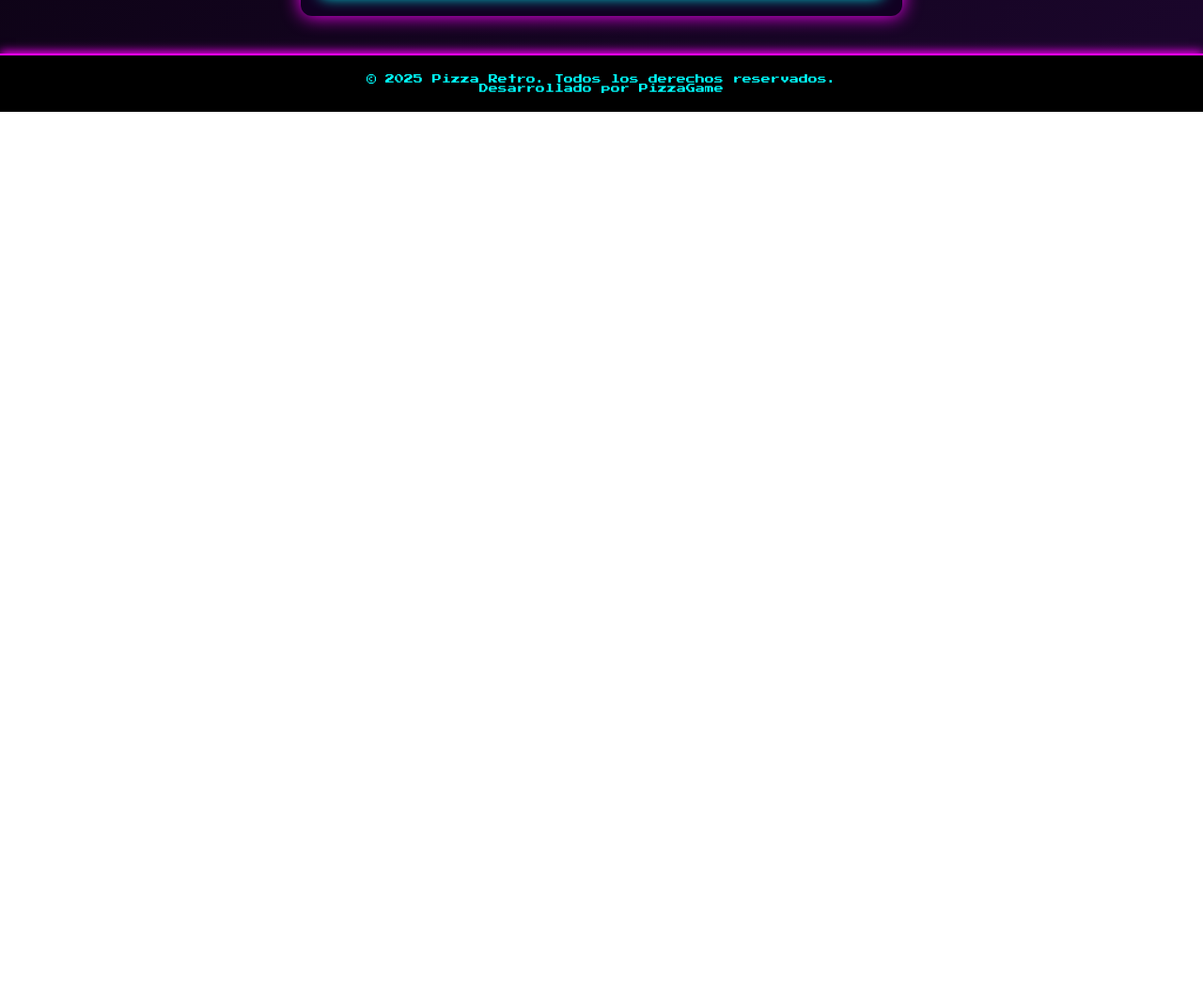
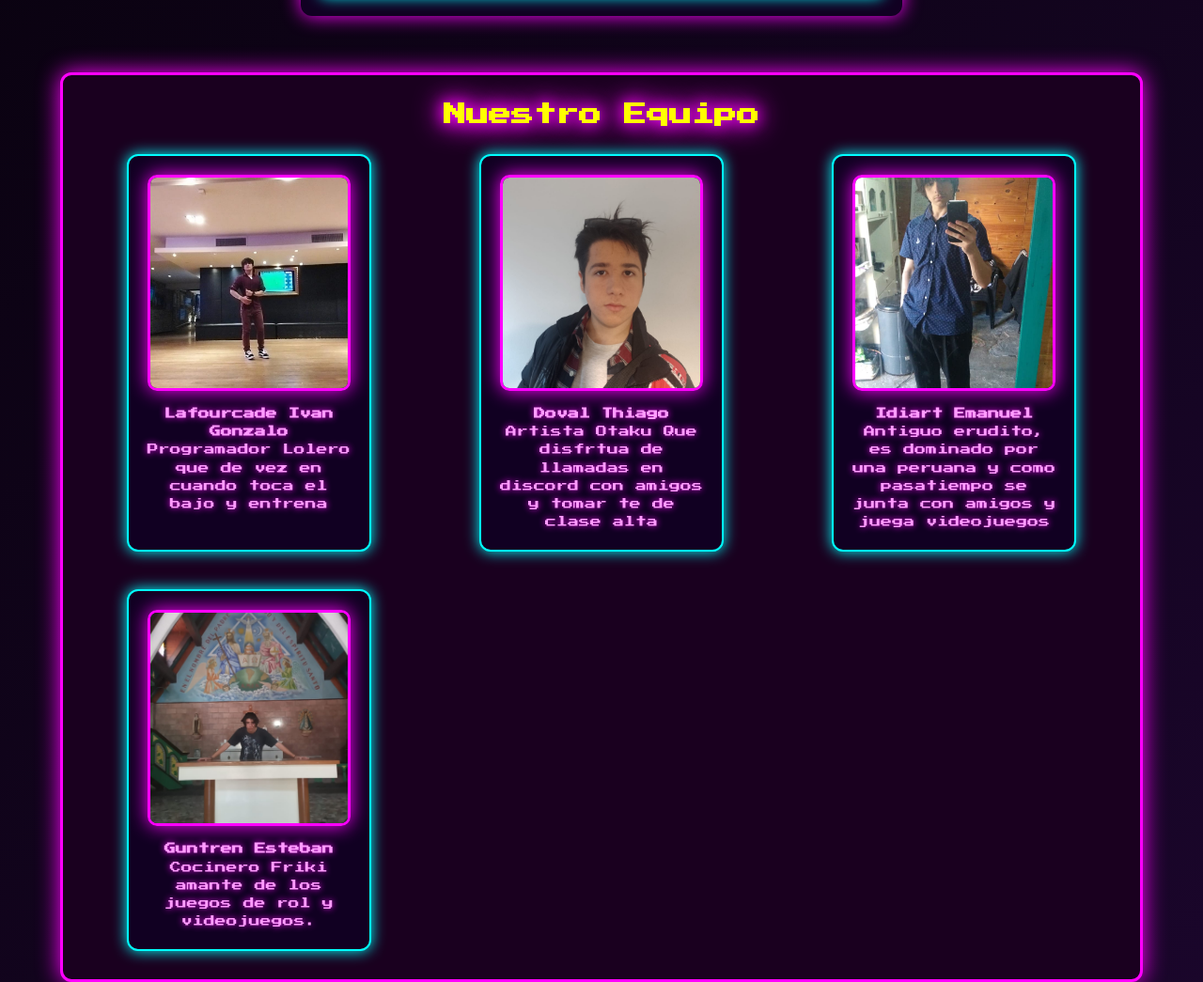
Before and after one commit to PizzaGames777/PaginaPizzas, a plain HTML site: page public/contactos.html in a window 1280 px wide. Shown: the part 1583-2628 px from the top of the page at 94% size. Before the commit the page ends 1702 px from the top, so only its background shows below. Drawn offline with Linux system fonts and the light colour scheme; files whose address does not match are found by name.

Commit message:
Add files via upload
Actualizado agregando un sobre nosotros

```diff
--- a/public/contactos.html
+++ b/public/contactos.html
@@ -58,7 +58,49 @@
     </section>
 
 
+    <section class="nosotros">
+  <h2 class="nosotros-title">Nuestro Equipo</h2>
 
+  <div class="nosotros-grid">
+
+    <!-- Integrante 1 -->
+    <div class="miembro">
+      <img src="../Imgs/gon.jpg" alt="Gon" class="miembro-img">
+      <p class="miembro-text">
+        <strong>Lafourcade Ivan Gonzalo</strong> <br>
+        Programador Lolero que de vez en cuando toca el bajo y entrena
+      </p>
+    </div>
+
+    <!-- Integrante 2 -->
+    <div class="miembro">
+      <img src="../Imgs/thiago.jpg" alt="Integrante 2" class="miembro-img">
+      <p class="miembro-text">
+        <strong>Doval Thiago</strong> <br>
+        Artista Otaku Que disfrtua de llamadas en discord con amigos y tomar te de clase alta
+      </p>
+    </div>
+
+    <!-- Integrante 3 -->
+    <div class="miembro">
+      <img src="../Imgs/ema.jpg" alt="Integrante 3" class="miembro-img">
+      <p class="miembro-text">
+        <strong>Idiart Emanuel</strong>  <br>
+        Antiguo erudito, es dominado por una peruana y como pasatiempo se junta con amigos y juega videojuegos
+      </p>
+    </div>
+
+    <!-- Integrante 4 -->
+    <div class="miembro">
+      <img src="../Imgs/esteban.jpg" alt="Integrante 4" class="miembro-img">
+      <p class="miembro-text">
+        <strong>Guntren Esteban</strong>  <br>
+        Cocinero Friki amante de los juegos de rol y videojuegos.
+      </p>
+    </div>
+
+   </div>
+  </section>
   </main>
 
   <!-- Footer -->
--- a/static/StyleContactos.css
+++ b/static/StyleContactos.css
@@ -227,6 +227,67 @@ padding y sombra azul violeta neon */
   text-shadow: 0 0 5px #3b38ff, 0 0 10px #110f97, 0 0 20px #110f97;
 }
 
+/* Sección Nosotros */
+.nosotros {
+  margin: 60px auto;
+  padding: 30px;
+  width: 90%;
+  max-width: 1200px;
+  background-color: #1a001f;
+  border: 3px solid #ff00ff;
+  border-radius: 12px;
+  box-shadow: 0 0 25px #ff00ff;
+}
+
+.nosotros-title {
+  color: #ffff00;
+  font-size: 24px;
+  margin-bottom: 30px;
+  text-shadow: 0 0 10px #ff00ff;
+  animation: neon 2s ease-in-out infinite alternate;
+}
+
+/* Grid responsivo retro */
+.nosotros-grid {
+  display: grid;
+  grid-template-columns: repeat(auto-fit, minmax(250px, 1fr));
+  gap: 40px;
+  justify-items: center;
+}
+
+/* Box de cada integrante */
+.miembro {
+  background-color: #110022;
+  border: 2px solid #00ffff;
+  border-radius: 12px;
+  padding: 20px;
+  width: 100%;
+  max-width: 260px;
+  box-shadow: 0 0 15px #00ffff;
+  text-align: center;
+}
+
+/* Imagen retro */
+.miembro-img {
+  width: 100%;
+  height: 230px;
+  object-fit: cover;
+  border: 3px solid #ff00ff;
+  border-radius: 10px;
+  box-shadow: 0 0 20px #ff00ff;
+  margin-bottom: 15px;
+}
+
+/* Texto de la biografía */
+.miembro-text {
+  color: #ff9cff;
+  font-size: 12px;
+  line-height: 1.6;
+  text-shadow: 0 0 7px #ff00ff;
+}
+
+
+
 /* fondo oscuro sin degrade, color de fuente, padding, tamaño de fuente
 borde superior y borde shadow general*/
 .footer {
```
Also changed, not shown: Imgs/ema.jpg (added), Imgs/esteban.jpg (added), Imgs/gon.jpg (added), Imgs/thiago.jpg (added).
